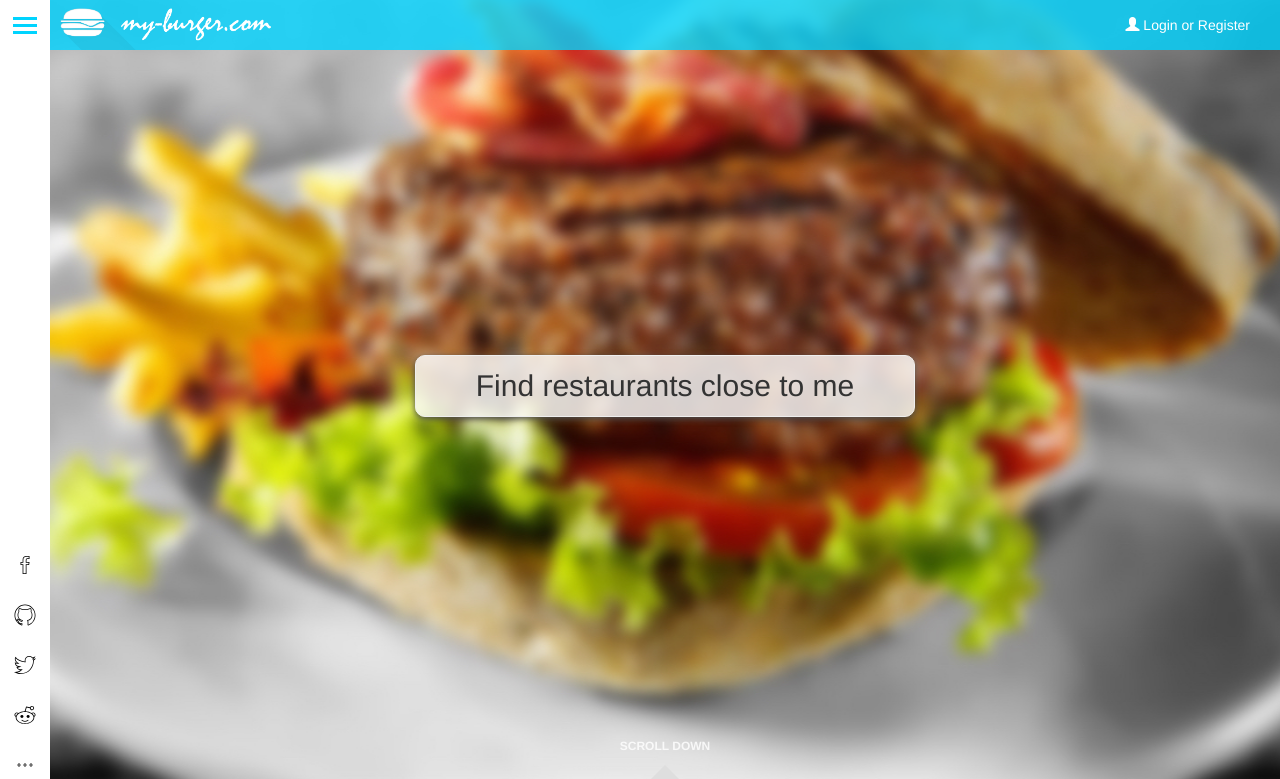
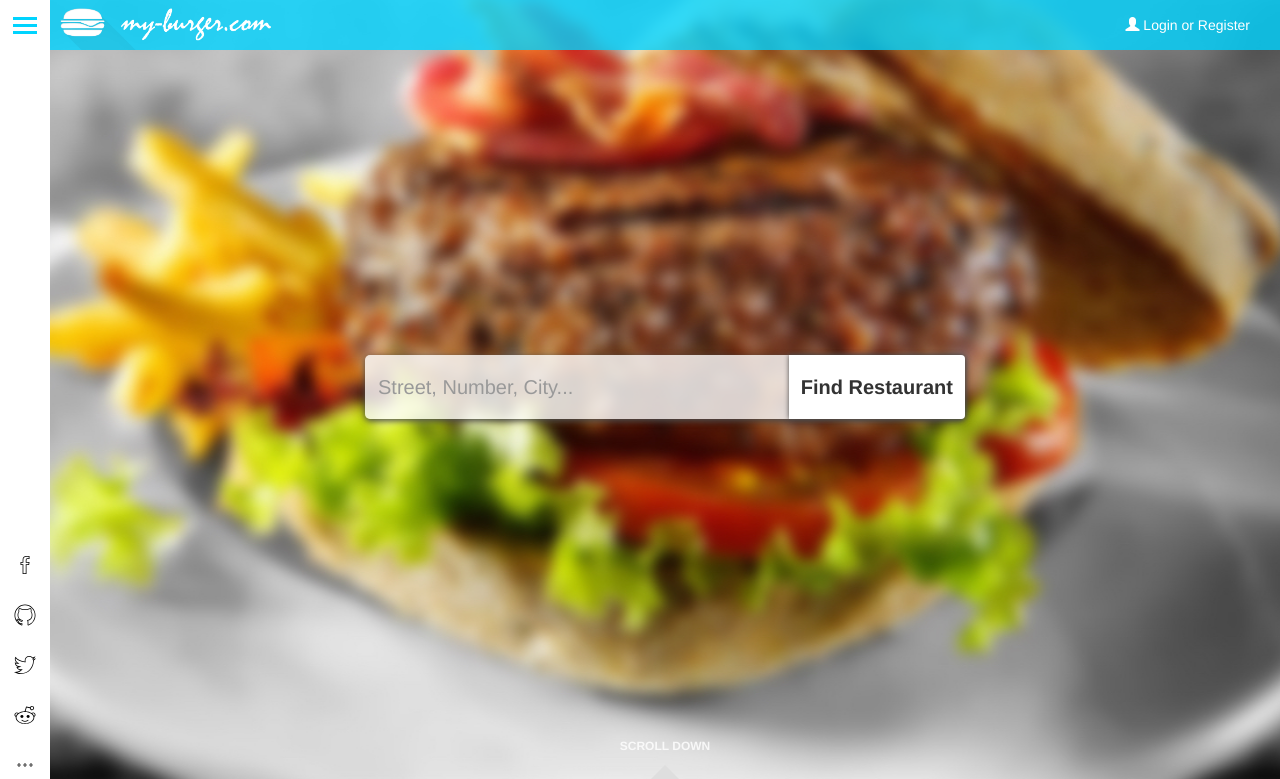
Before and after one commit to crysxd/Project-Workshop-of-Database-Systems-CS357, a PHP site: page / in a window 1280 px wide. Shown: the top 779 px of the page. Run offline with PHP 8.4, Linux system fonts and the light colour scheme.

Commit message:
Added a search field to the index page

```diff
--- a/Webpage/css/index.css
+++ b/Webpage/css/index.css
@@ -5,14 +5,13 @@
 }
 
 .search-box {
-  border-radius: 10px;
+  border-radius: 5px;
   background: rgba(255, 255, 255, 0.80);
   box-shadow: 0 2px 6px #4d4d4d;
-  border: solid 1px #eee;
-  width: 500px; /* Will be changed in responsive media */
+  width: 600px; /* Will be changed in responsive media */
   margin: auto;
   cursor: pointer;
-  padding: 15px;
+  height: 64px;
   -webkit-transition: all 0.2s;
   -moz-transition: all 0.2s;
   -ms-transition: all 0.2s;
@@ -20,30 +19,53 @@
   transition: all 0.2s;
 }
 
+.search-box input,
+.search-box .input-group,
+.search-box .input-group-btn .btn {
+  height: 64px;
+  font-size: 20px;
+}
+
+.search-box input {
+  background: rgba(0, 0, 0, 0);
+  border-color: rgba(0, 0, 0, 0);
+  box-shadow: 0 0 0;
+}
+
+.search-box input:focus {
+  box-shadow: 0 0 5px rgba(0, 212, 255, 0.56) inset;
+}
+
+.search-box .input-group-btn .btn {
+  font-weight: bold;
+  border-width: 0;
+  box-shadow: 0 0 5px #4d4d4d;
+}
+
+.search-box .input-group-btn .btn:after {
+  content: 'Find Restaurant';
+}
+
 @media (max-width: 600px) {
   .search-box {
     width: 90%;
+    height: 50px;
   }
+
   .search-box:hover {
     width: 90% !important;
   }
-}
 
-.search-box:hover {
-    box-shadow: 0 2px 10px rgb(0, 212, 255); /* Blue glow */
-    width: 520px; /* Slightly wider */
-}
+  .search-box input,
+  .search-box .input-group,
+  .search-box .input-group-btn .btn {
+    height: 50px;
+    font-size: 16px;
+  }
 
-.search-box:active {
-    background: white; /* white background on click */
-}
-
-.search-box>p {
-  border: 0;
-  margin: 0;
-  font-size: 30px;
-  text-align: center;
-  line-height: 30px;
+  .search-box .input-group-btn .btn:after {
+    content: 'Search';
+  }
 }
 
 #splash-screen>#splash-footer {
--- a/Webpage/index.php
+++ b/Webpage/index.php
@@ -37,8 +37,11 @@
     <!-- Splash screen and search bar -->
     <section id="splash-screen">
       <div class="splash-center">
-        <div class="search-box noselect">
-          <p>Find restaurants close to me</p>
+        <div class="input-group search-box">
+          <input type="text" class="form-control" placeholder="Street, Number, City...">
+          <span class="input-group-btn">
+            <button class="btn btn-default" type="button"></button>
+          </span>
         </div>
       </div>
       <div id="splash-footer">
--- a/Webpage/js/index.js
+++ b/Webpage/js/index.js
@@ -1,5 +1,5 @@
 /* Click handler for search box */
-$('#splash-screen .search-box').click(function() {
+$('#splash-screen .search-box .btn').click(function() {
   leaveTo('restaurants.php');
 });
 
```
